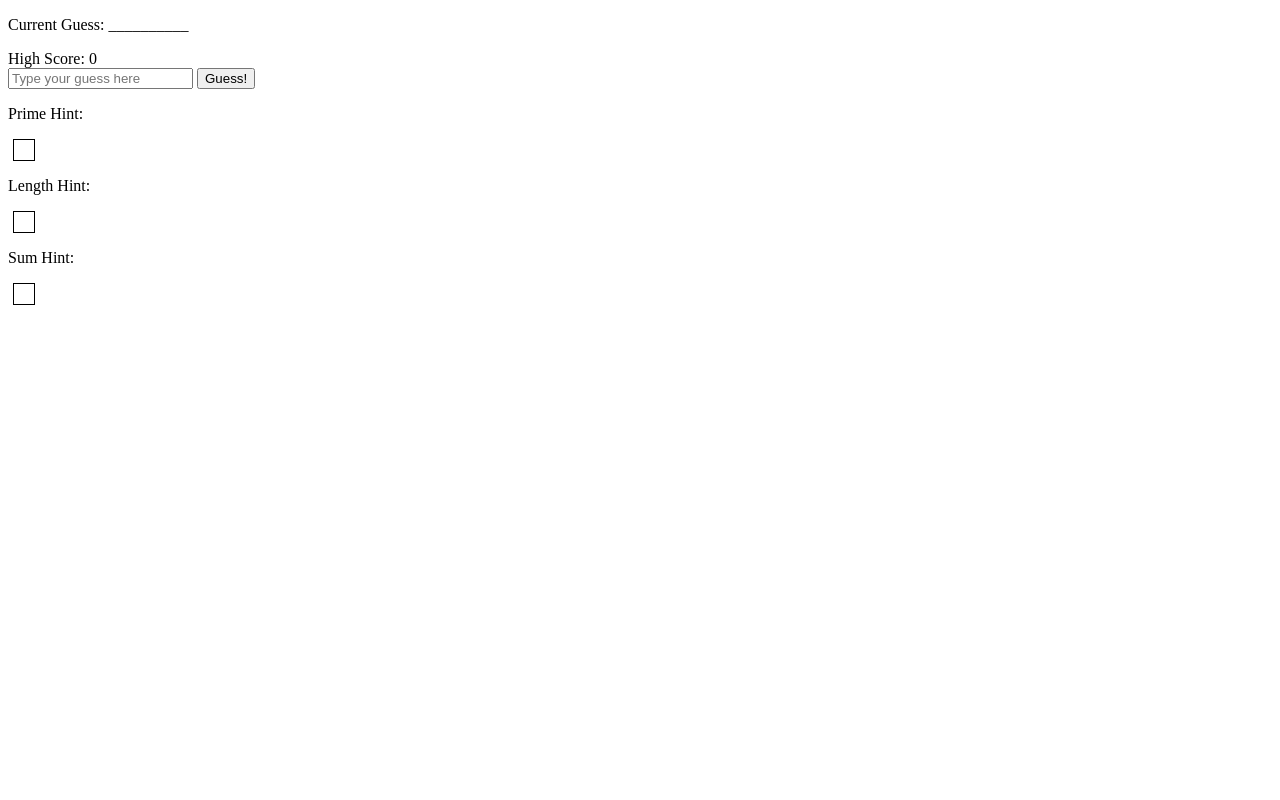
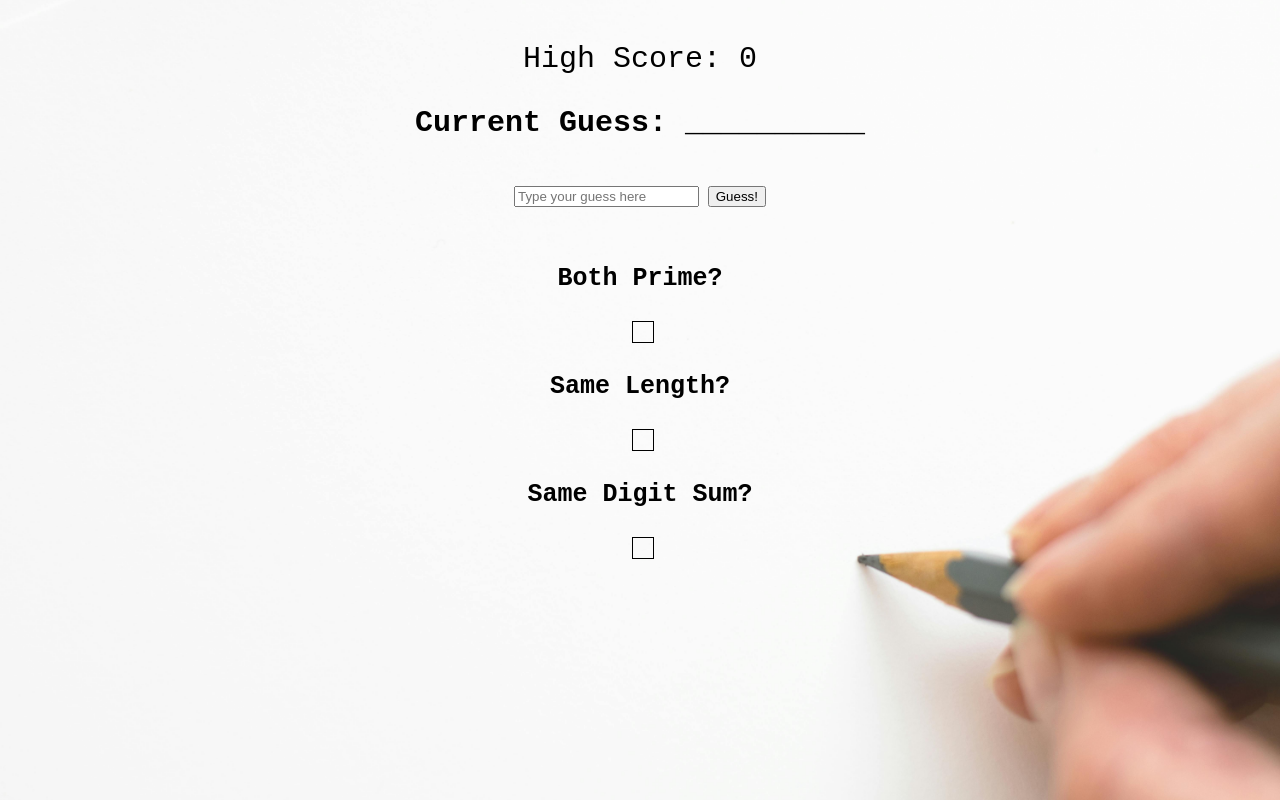
Before and after one commit to Linkhant19/midnightgames_3, a plain HTML site: page docs/index.html in a window 1280 px wide. Drawn offline with Linux system fonts and the light colour scheme.

Commit message:
finished and added some design changes

```diff
--- a/docs/index.html
+++ b/docs/index.html
@@ -13,8 +13,10 @@
 
     <body>
         <div id="answer">
-            <p>Current Guess: <span id="currentGuess">__________</span></p>
+            <br>
             High Score: <span id="score">0</span>
+            <br>
+            <b><p>Current Guess: <span id="currentGuess">__________</span></p></b>
         </div>
 
         <div id="guess">
@@ -23,9 +25,12 @@
         </div>
 
         <div id="hints">
-            <p>Prime Hint: <div id="primeHint" class="hintBox"></div></p>
-            <p>Length Hint: <div id="lengthHint" class="hintBox"></div></p>
-            <p>Sum Hint: <div id="sumHint" class="hintBox"></div></p>
+            <br>
+            <b>
+            <p>Both Prime?<div id="primeHint" class="hintBox"></div></p>
+            <p>Same Length?<div id="lengthHint" class="hintBox"></div></p>
+            <p>Same Digit Sum?<div id="sumHint" class="hintBox"></div></p>
+            </b>
         </div>
 
         <div id="restart">
--- a/docs/style.css
+++ b/docs/style.css
@@ -1,3 +1,34 @@
+html {
+    height: 100%;
+    /* background: white; */
+    background-image: url("../background.jpg");
+    background-size: cover;
+    background-position: center;
+    background-repeat: no-repeat;
+    overflow: hidden;
+    color: black;
+}
+
+#guess {
+    font-family: 'Times New Roman', Times, serif;
+    align-content: center;
+    text-align: center;
+    font-size: 35px;
+}
+
+#answer, #hints {
+    font-family: 'Courier New', Courier, monospace;
+    font-size: 25px;
+    align-content: center;
+    text-align: center;
+}
+
+#answer {
+    font-size: 30px;
+}
+
+
+
 .hintBox {
     display: inline-block;
     width: 20px;
```
Also changed, not shown: background.jpg (added), 1 other file.
